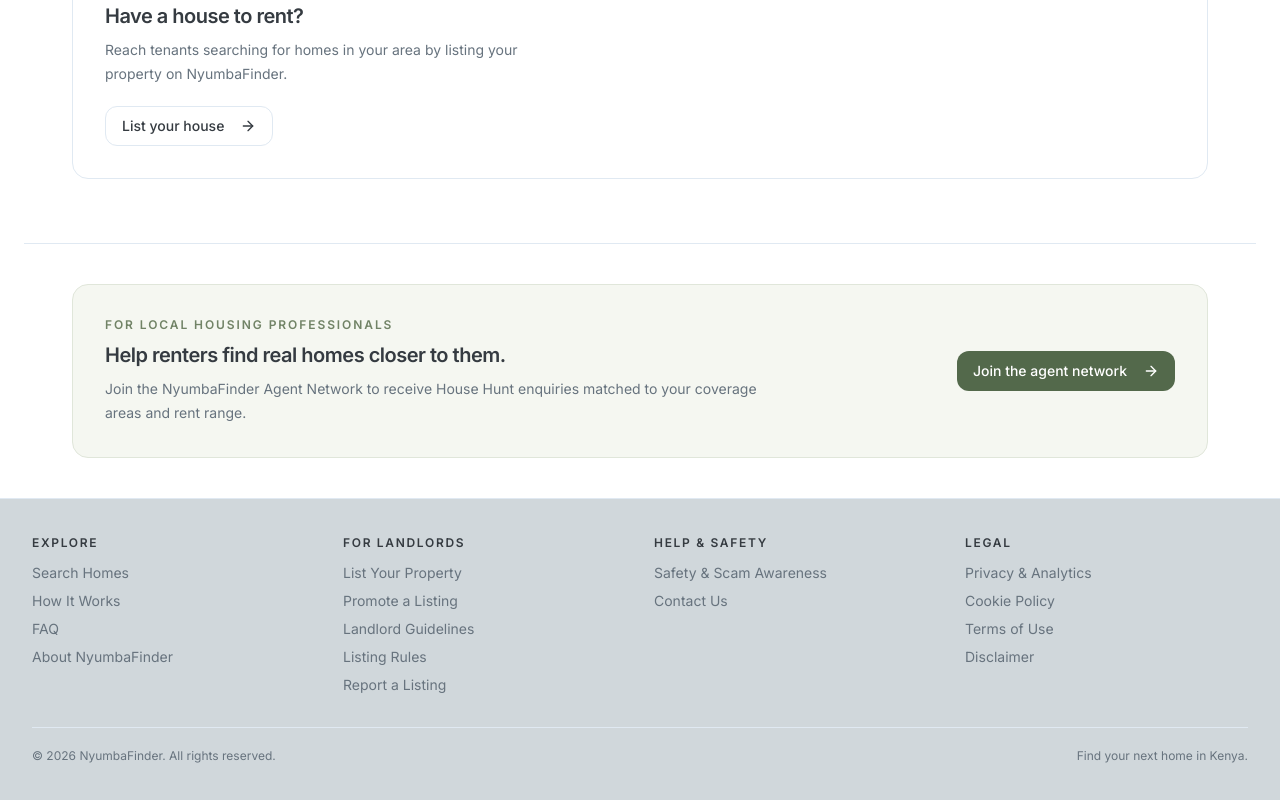
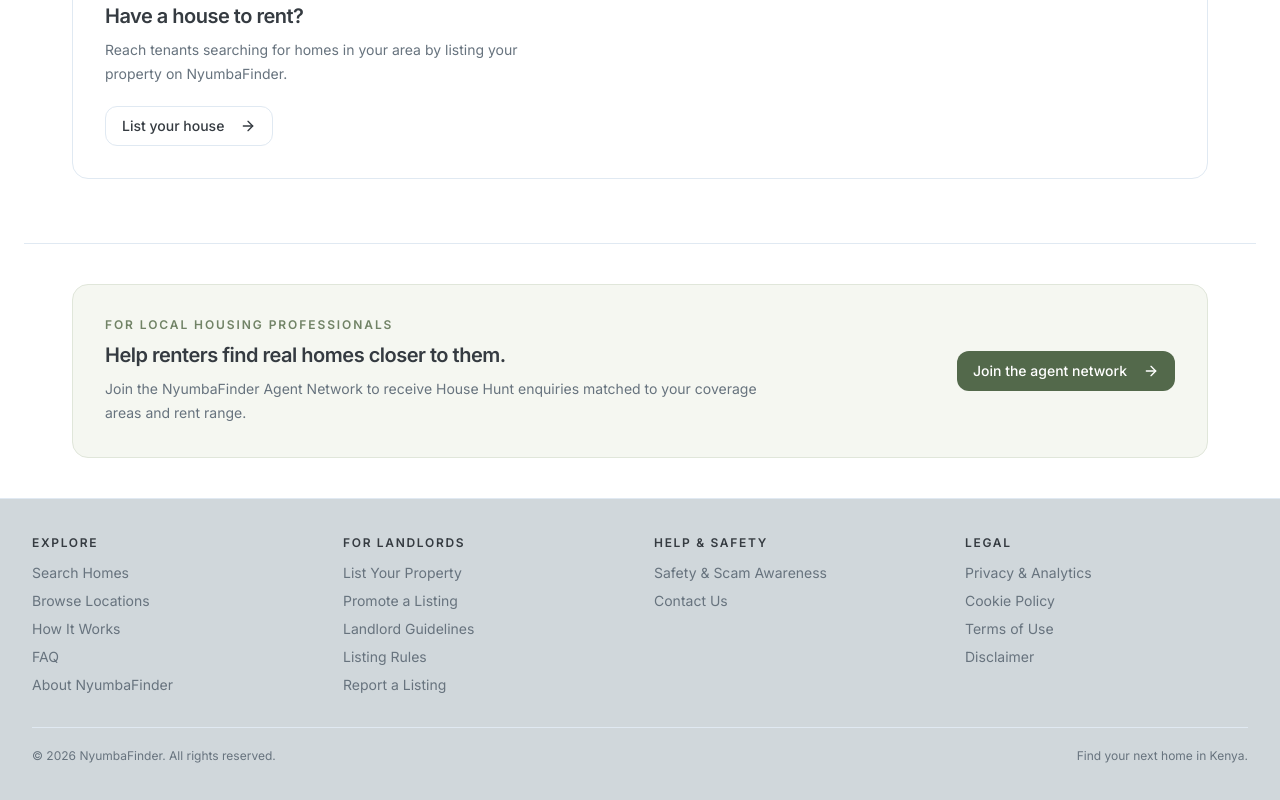
Before and after one commit to jaykurgat/Nyumba-Finder, a Next.js app: page / in a window 1280 px wide. Shown: the part 1438-2238 px from the top of the page. Built offline with nearby package versions, Linux system fonts and the light colour scheme; no server answers.

Commit message:
Add location directory to footer navigation

```diff
--- a/src/components/layout/Footer.tsx
+++ b/src/components/layout/Footer.tsx
@@ -5,6 +5,7 @@
     title: 'Explore',
     links: [
       ['Search Homes', '/properties'],
+      ['Browse Locations', '/locations'],
       ['How It Works', '/info/how-it-works'],
       ['FAQ', '/info/faq'],
       ['About NyumbaFinder', '/info/about'],
```
